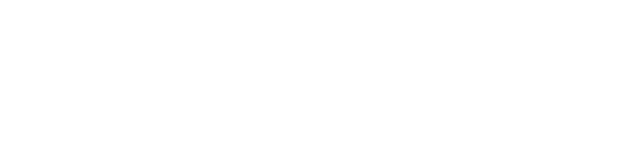
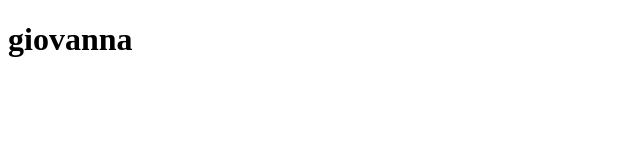
Before and after one commit to 12345abcd678/aula, a plain HTML site: page index.html in a window 1280 px wide. Shown: the whole page, without its empty margins (0-640 px from the left). Drawn offline with Linux system fonts and the light colour scheme.

Commit message:
adição do nome

```diff
--- a/index.html
+++ b/index.html
@@ -7,6 +7,6 @@
     <title>Document</title>
 </head>
 <body>
-
+    <h1>giovanna</h1>
 </body>
 </html>
```
